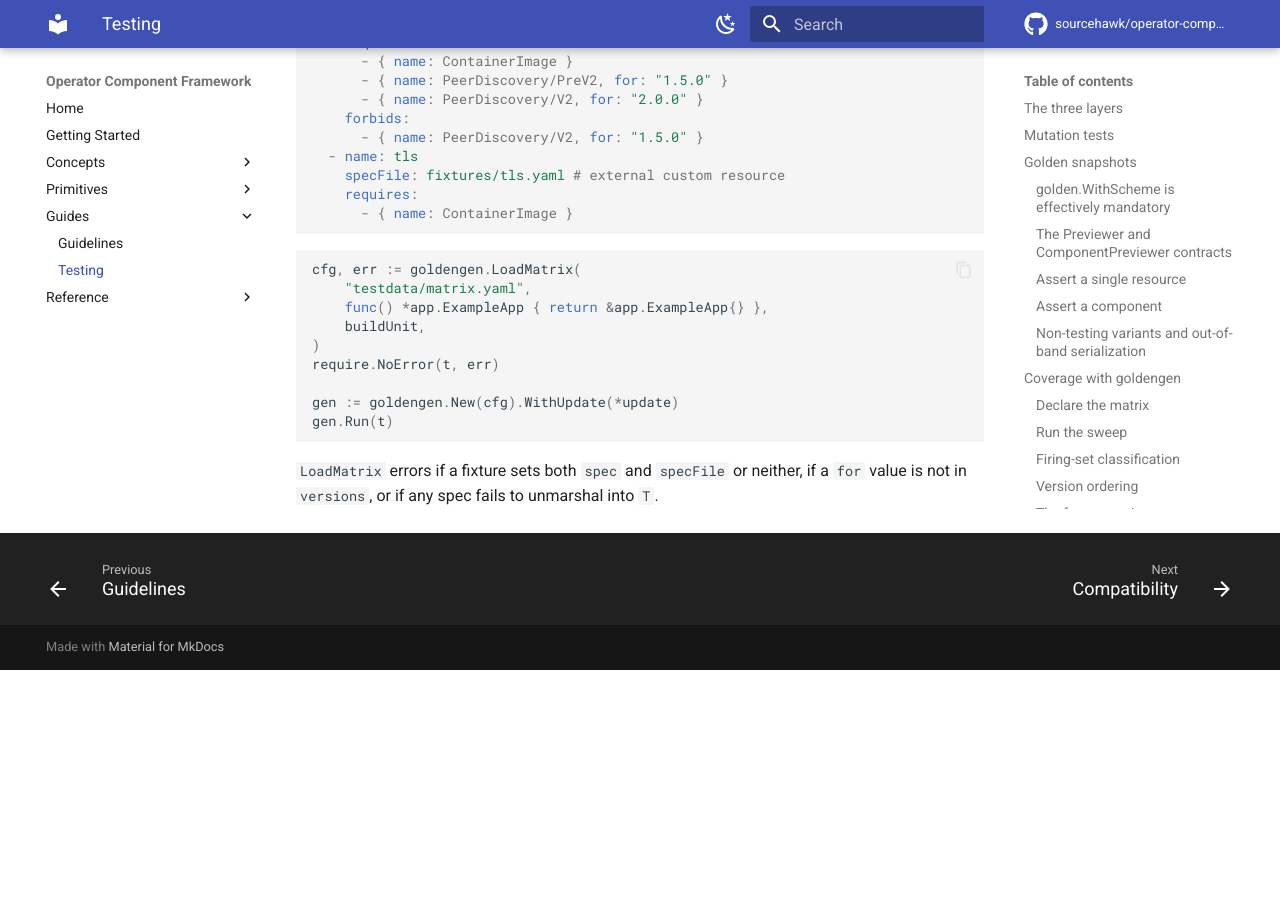
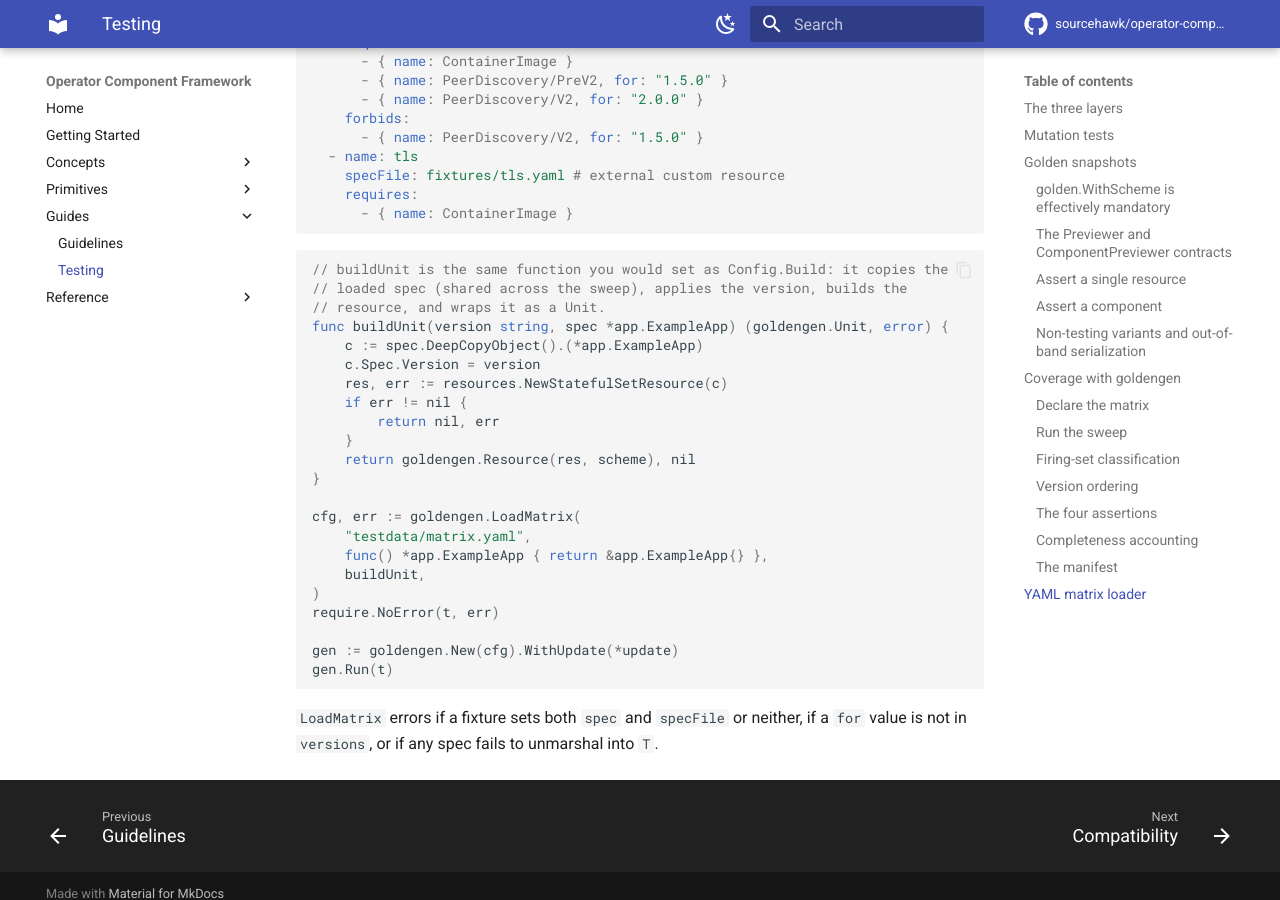
Before and after one commit to sourcehawk/operator-component-framework, an MkDocs documentation site: the page built from docs/testing.md, in a window 1280 px wide and 900 px high, scrolled down 10103 px. Built offline with MkDocs 1.6.1 and Material for MkDocs 9.7.7, drawn with Linux system fonts in a browser that asks for light colours; comment, search, counter and statistics services are not loaded; before the commit the page ends 10773 px from its top, so only the background shows below that.

Commit message:
docs: show the buildUnit body in the LoadMatrix example
Previously the LoadMatrix snippet referenced buildUnit by name only, hiding the
deep copy and version-setting the prose describes. Show the full function so the
shared-spec handling is visible.

Co-Authored-By: Claude Opus 4.8 (1M context) <noreply@anthropic.com>

````diff
--- a/docs/testing.md
+++ b/docs/testing.md
@@ -439,6 +439,19 @@ fixtures:
 ```
 
 ```go
+// buildUnit is the same function you would set as Config.Build: it copies the
+// loaded spec (shared across the sweep), applies the version, builds the
+// resource, and wraps it as a Unit.
+func buildUnit(version string, spec *app.ExampleApp) (goldengen.Unit, error) {
+    c := spec.DeepCopyObject().(*app.ExampleApp)
+    c.Spec.Version = version
+    res, err := resources.NewStatefulSetResource(c)
+    if err != nil {
+        return nil, err
+    }
+    return goldengen.Resource(res, scheme), nil
+}
+
 cfg, err := goldengen.LoadMatrix(
     "testdata/matrix.yaml",
     func() *app.ExampleApp { return &app.ExampleApp{} },
````
